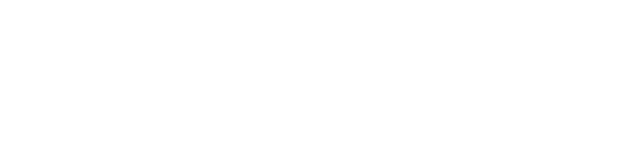
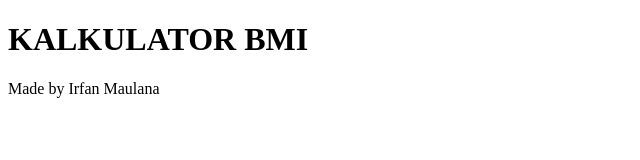
Before and after one commit to revou-fundamental-course/25-nov-24-irfanmaulana2308, a plain HTML site: page index.html in a window 1280 px wide. Shown: the whole page, without its empty margins (0-640 px from the left). Drawn offline with Linux system fonts and the light colour scheme.

Commit message:
update core layout

```diff
--- a/index.html
+++ b/index.html
@@ -7,6 +7,19 @@
     <link rel="stylesheet" href="css/styles.css">
 </head>
 <body>
+    <!-- judul website -->
+    <header>
+        <h1>KALKULATOR BMI</h1>
+    </header>
 
+    <!-- content website -->
+    <main></main>
+
+    <!-- footer website -->
+    <footer>
+        <p>
+            Made by Irfan Maulana
+        </p>
+    </footer>
 </body>
 </html>
```
